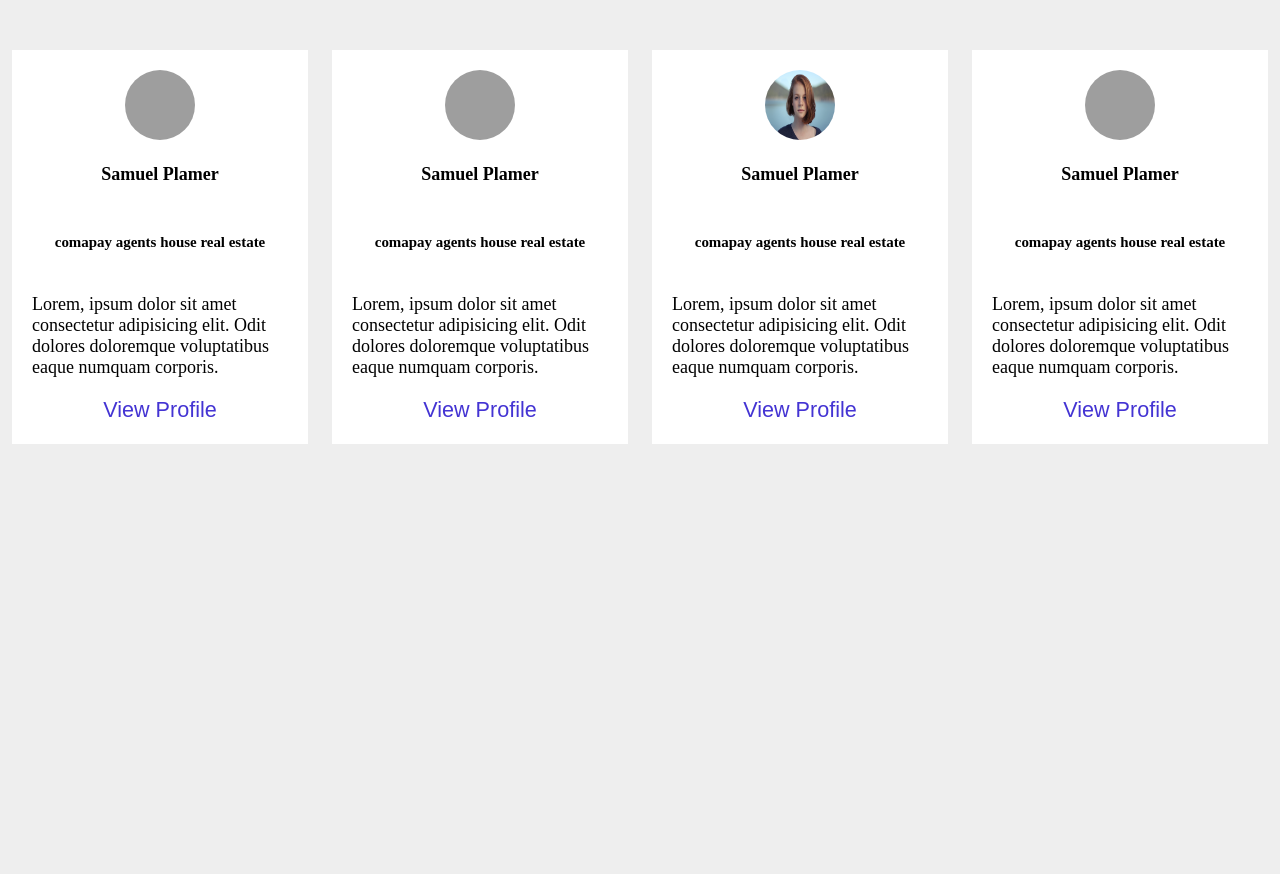
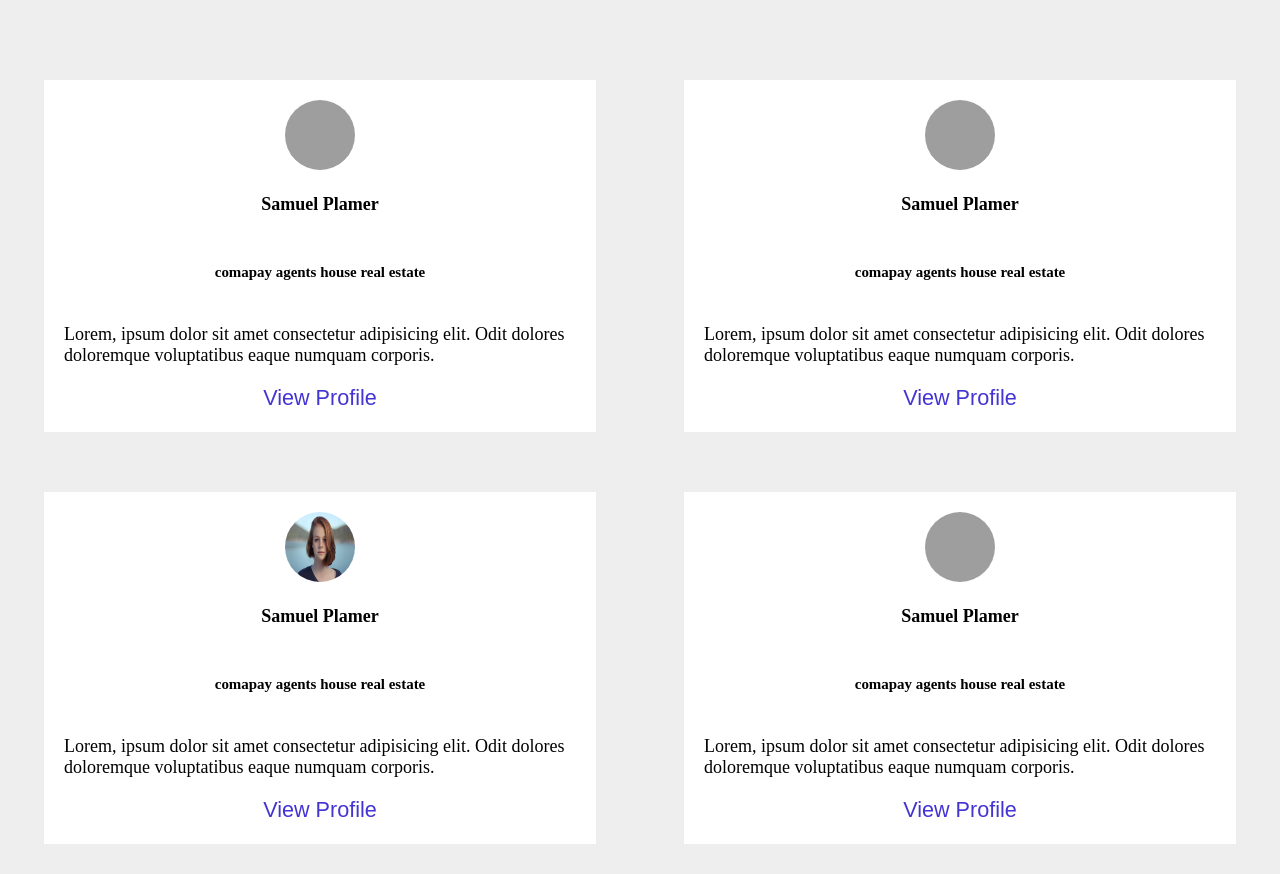
Before and after one commit to hamzajuwaihan/daily-exercises7-responsive-design, a plain HTML site: page exercise-2/index.html in a window 1280 px wide. Before the commit the page ends 800 px from the top, so only its background shows below. Drawn offline with Linux system fonts and the light colour scheme; grey boxes are pictures that could not be loaded.

Commit message:
add flex wrap to medium screens

```diff
--- a/exercise-2/large-screens.css
+++ b/exercise-2/large-screens.css
@@ -1,5 +1,5 @@
 
-@media only screen and (min-width:967px){
+@media only screen and (min-width:1301px){
     .container {
         display: flex;
         justify-content: space-around;
--- a/exercise-2/medium-small-screens.css
+++ b/exercise-2/medium-small-screens.css
@@ -16,3 +16,20 @@
         padding: 20px;
     }
 }
+@media only screen and (min-width:967px) and (max-width:1300px){
+    .container {
+        display: flex;
+        justify-content: space-around;
+        flex-wrap: wrap;
+    }
+    .container div {
+        margin: 30px;
+        display: flex;
+        width: 40%;
+        flex-direction: column;
+        justify-content: center;
+        align-items: center;
+        padding: 20px;
+    }
+
+}
```
